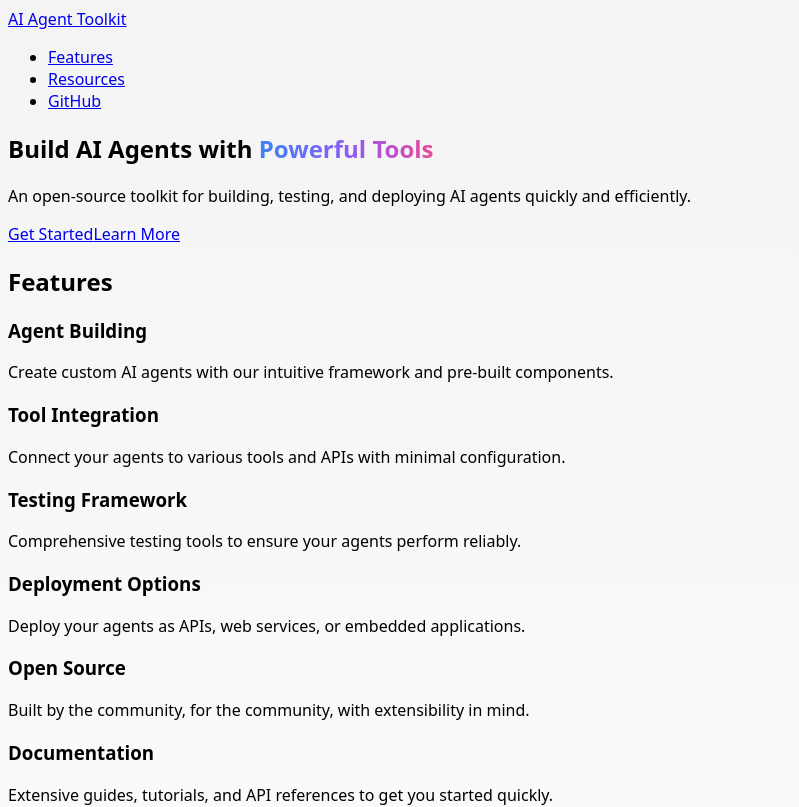
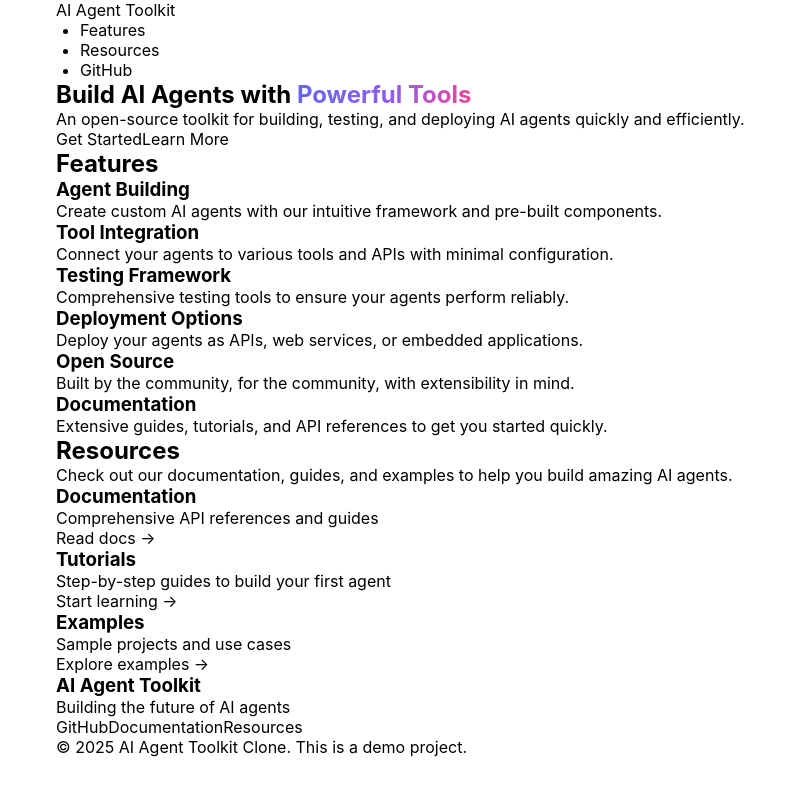
Before and after one commit to digitalarchivo/digitalarchivo.github.io, a Next.js app: page / in a window 1280 px wide. Shown: the top 807 px of the page, without its empty margins (0-799 px from the left). Built offline with nearby package versions, Linux system fonts and the light colour scheme.

Commit message:
Update globals.css

```diff
--- a/app/globals.css
+++ b/app/globals.css
@@ -1,29 +1,188 @@
-@tailwind base;
-@tailwind components;
-@tailwind utilities;
-
+// styles/globals.css
 :root {
-  --foreground-rgb: 0, 0, 0;
-  --background-start-rgb: 244, 244, 245;
-  --background-end-rgb: 255, 255, 255;
+  --primary: #6366f1;
+  --primary-dark: #4f46e5;
+  --primary-light: #a5b4fc;
+  --secondary: #ec4899;
+  --text: #111827;
+  --text-light: #4b5563;
+  --background: #f9fafb;
+  --background-light: #ffffff;
+  --border: #e5e7eb;
 }
 
+* {
+  box-sizing: border-box;
+  padding: 0;
+  margin: 0;
+}
+
+html,
 body {
-  color: rgb(var(--foreground-rgb));
-  background: linear-gradient(
-      to bottom,
-      transparent,
-      rgb(var(--background-end-rgb))
-    )
-    rgb(var(--background-start-rgb));
-  font-family: system-ui, -apple-system, BlinkMacSystemFont, 'Segoe UI', Roboto,
-    'Helvetica Neue', Arial, sans-serif;
+  font-family: 'Inter', -apple-system, BlinkMacSystemFont, Segoe UI, Roboto, Oxygen,
+    Ubuntu, Cantarell, Fira Sans, Droid Sans, Helvetica Neue, sans-serif;
+  background-color: var(--background);
+  color: var(--text);
+  scroll-behavior: smooth;
+}
+
+a {
+  color: inherit;
+  text-decoration: none;
+}
+
+ul {
+  list-style-type: disc;
+  padding-left: 1.5rem;
+}
+
+.container {
+  max-width: 1200px;
+  margin: 0 auto;
+  padding: 0 1rem;
 }
 
 .gradient-text {
-  background: linear-gradient(90deg, #3b82f6, #8b5cf6, #ec4899);
+  background: linear-gradient(to right, #6366f1, #8b5cf6, #ec4899);
   -webkit-background-clip: text;
   background-clip: text;
   color: transparent;
+}
+
+.button {
   display: inline-block;
+  padding: 0.5rem 1rem;
+  font-weight: 500;
+  border-radius: 0.375rem;
+  cursor: pointer;
+  transition: all 0.3s ease;
 }
+
+.button-primary {
+  background-color: var(--primary);
+  color: white;
+}
+
+.button-primary:hover {
+  background-color: var(--primary-dark);
+}
+
+.button-secondary {
+  background-color: white;
+  color: var(--text);
+  border: 1px solid var(--border);
+}
+
+.button-secondary:hover {
+  background-color: var(--background);
+}
+
+.card {
+  background-color: white;
+  border-radius: 0.5rem;
+  padding: 1.5rem;
+  box-shadow: 0 1px 3px rgba(0, 0, 0, 0.1);
+  transition: box-shadow 0.3s ease;
+}
+
+.card:hover {
+  box-shadow: 0 4px 6px rgba(0, 0, 0, 0.1);
+}
+
+.section {
+  padding: 4rem 0;
+}
+
+.feature-grid {
+  display: grid;
+  grid-template-columns: 1fr;
+  gap: 1.5rem;
+}
+
+@media (min-width: 768px) {
+  .feature-grid {
+    grid-template-columns: repeat(2, 1fr);
+  }
+}
+
+@media (min-width: 1024px) {
+  .feature-grid {
+    grid-template-columns: repeat(3, 1fr);
+  }
+}
+
+.resources-grid {
+  display: grid;
+  grid-template-columns: 1fr;
+  gap: 1.5rem;
+}
+
+@media (min-width: 768px) {
+  .resources-grid {
+    grid-template-columns: repeat(3, 1fr);
+  }
+}
+
+table {
+  width: 100%;
+  border-collapse: collapse;
+  margin: 2rem 0;
+  font-size: 0.875rem;
+}
+
+th {
+  text-align: left;
+  padding: 0.75rem;
+  border-bottom: 2px solid var(--border);
+  font-weight: 600;
+}
+
+td {
+  padding: 0.75rem;
+  border-bottom: 1px solid var(--border);
+  vertical-align: top;
+}
+
+tr:last-child td {
+  border-bottom: none;
+}
+
+.tool-categories {
+  display: flex;
+  flex-wrap: wrap;
+  gap: 0.5rem;
+  justify-content: center;
+  margin: 2rem 0;
+}
+
+.tool-category {
+  background-color: white;
+  border-radius: 2rem;
+  padding: 0.5rem 1rem;
+  font-size: 0.875rem;
+  display: flex;
+  align-items: center;
+  gap: 0.5rem;
+  cursor: pointer;
+  transition: all 0.3s ease;
+  box-shadow: 0 1px 3px rgba(0, 0, 0, 0.1);
+}
+
+.tool-category:hover {
+  box-shadow: 0 4px 6px rgba(0, 0, 0, 0.1);
+  transform: translateY(-1px);
+}
+
+.ask-ai-button {
+  background: linear-gradient(to right, #6366f1, #8b5cf6, #ec4899);
+  color: white;
+  border-radius: 2rem;
+  padding: 0.75rem 1.5rem;
+  font-weight: 500;
+  display: flex;
+  align-items: center;
+  justify-content: center;
+  margin: 2rem auto;
+  max-width: 400px;
+  box-shadow: 0 4px 6px rgba(99, 102, 241, 0.25);
+}
```
